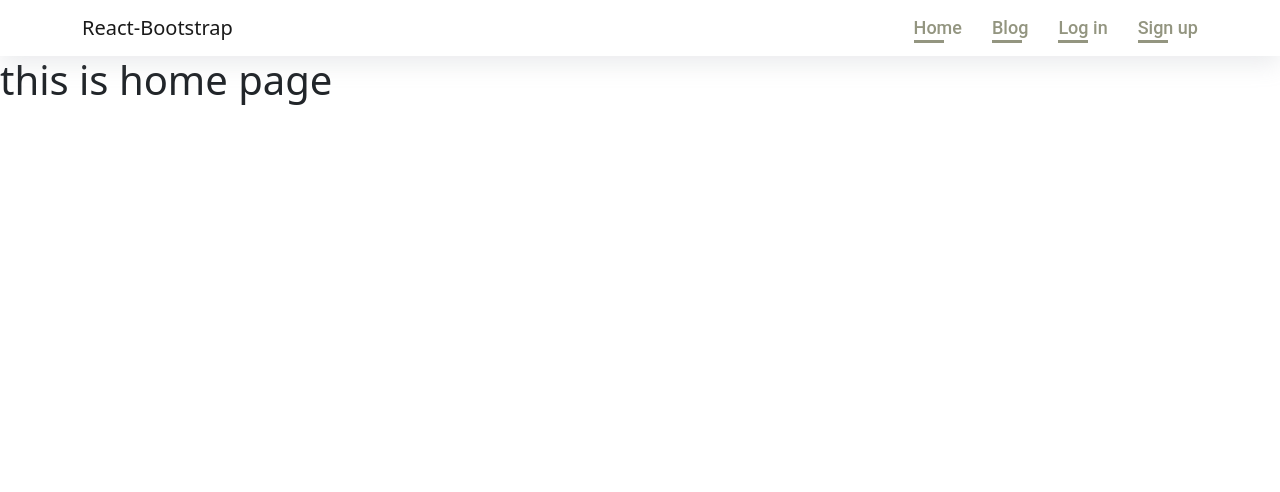
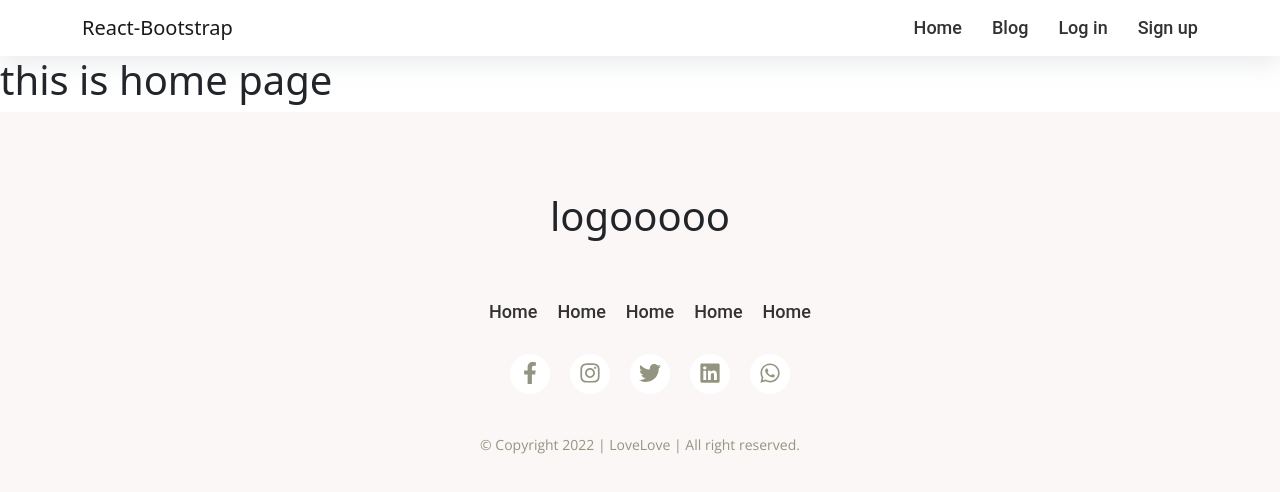
Before and after one commit to mirzanahid/pixel-photgraphy-client, a React (Create React App) app: page / in a window 1280 px wide. Shown: the top 492 px of the page. Built offline with nearby package versions, Linux system fonts and the light colour scheme.

Commit message:
footer added

```diff
--- a/package.json
+++ b/package.json
@@ -10,6 +10,7 @@
     "react": "^18.2.0",
     "react-bootstrap": "^2.6.0",
     "react-dom": "^18.2.0",
+    "react-icons": "^4.6.0",
     "react-router-dom": "^6.4.3",
     "react-scripts": "5.0.1",
     "web-vitals": "^2.1.4"
--- a/src/App.css
+++ b/src/App.css
@@ -1,4 +1,7 @@
 /*===============typography css start===============  */
+a,a:hover,a:focus{
+  text-decoration: none !important;
+}
 
 .nav-items {
   font-family: Roboto;
@@ -12,24 +15,36 @@
   position: relative;
 
 }
-
+/*
 .active {
-  color: #939580;
+  color: #D4B0A5;
 }
 
 .active::after {
   width: 30px;
   height: 3px;
-  background: #939580;
+  background: #D4B0A5;
   position: absolute;
   bottom: -5px;
   left: 0;
   content: '';
+} */
+
+
+.heading-2 {
+  font-family: Roboto;
+  font-size: 18px;
+  font-weight: 500;
+  line-height: 20px;
+  color: #323232;
 }
 
-
-
-
+.footer-bottom{
+   font-family: 'Open Sans';
+   font-size: 14px;
+   font-weight: 400;
+   color: #939580;
+}
 /*===============typography css end=================  */
 
 
--- a/src/layout/Main/Main.js
+++ b/src/layout/Main/Main.js
@@ -1,5 +1,6 @@
 import React from 'react';
 import { Outlet } from 'react-router-dom';
+import Footer from '../../pages/shared/Footer/Footer';
 import Header from '../../pages/shared/Header/Header';
 
 const Main = () => {
@@ -7,6 +8,7 @@ const Main = () => {
         <div>
             <Header></Header>
             <Outlet></Outlet>
+            <Footer></Footer>
         </div>
     );
 };
--- a/src/pages/shared/Footer/Footer.css
+++ b/src/pages/shared/Footer/Footer.css
@@ -0,0 +1,37 @@
+.footer{
+    text-align: center;
+    background: rgba(212, 176, 165, 0.1);
+    padding: 80px 0;
+}
+.links{
+ margin-top: 60px;
+}
+.links a{
+    margin-left: 20px;
+}
+.social{
+   margin-top: 30px;
+   margin-bottom: 40px;
+}
+.social ul {
+    padding-left: 0;
+}
+.social ul li{
+    display: inline-block;
+}
+.social ul li a{
+    font-size: 22px;
+    color: #939580;
+    width: 40px;
+    height: 40px;
+    border-radius: 50%;
+    display: inline-block;
+    text-align: center;
+    transition: .4s;
+    background: #fff;
+    margin-left: 20px;
+}
+
+.social ul li a:hover{
+    color: #c79889;
+}
--- a/src/pages/shared/Footer/Footer.js
+++ b/src/pages/shared/Footer/Footer.js
@@ -1,20 +1,38 @@
 import React from 'react';
-import { Container } from 'react-bootstrap';
+import { Col, Container } from 'react-bootstrap';
 import { Link } from 'react-router-dom';
-
+import { FaFacebookF, FaInstagram, FaTwitter, FaLinkedin, FaWhatsapp } from "react-icons/fa";
+import './Footer.css'
 const Footer = () => {
     return (
+        <div className='footer'>
             <Container>
                 <div className="foot-logo">
                     <h1>logooooo</h1>
                 </div>
+                <div className="links">
+                    <Link className='heading-2'>Home</Link>
+                    <Link className='heading-2'>Home</Link>
+                    <Link className='heading-2'>Home</Link>
+                    <Link className='heading-2'>Home</Link>
+                    <Link className='heading-2'>Home</Link>
+
+
+                </div>
                 <div className="social">
                     <ul>
-                    <li><Link></Link></li>
+                        <li><Link><FaFacebookF /></Link></li>
+                        <li><Link><FaInstagram /></Link></li>
+                        <li><Link><FaTwitter /></Link></li>
+                        <li><Link><FaLinkedin /></Link></li>
+                        <li><Link><FaWhatsapp /></Link></li>
                     </ul>
                 </div>
-
-            </Container>
+                <div className="footer-bottom">
+                    <p>© Copyright 2022 | LoveLove | All right reserved.</p>
+                </div>
+            </Container >
+        </div>
     );
 };
 
```
Also changed, not shown: 1 other file (tests, documents, lock files or other folders). Lines whose indentation alone changed are shown as unchanged.
